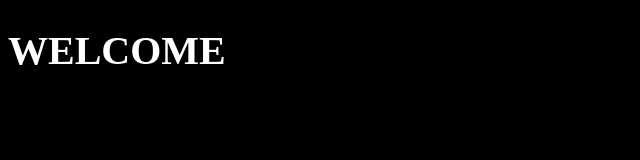
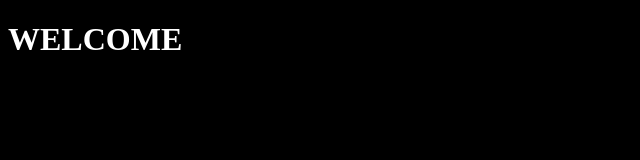
Before and after one commit to mohamadabdulfattah/mohamadabdulfattah.github.io, a plain HTML site: page index.html in a window 1280 px wide. Shown: the whole page, without its empty margins (0-640 px from the left). Drawn offline with Linux system fonts and the light colour scheme.

Commit message:
Update style.css

```diff
--- a/css/style.css
+++ b/css/style.css
@@ -2,6 +2,6 @@ body {
   background-color: #000000;
 }
 h1 {
-  font-size: 2.5rem;
-   color: #ffffff;
+  font-size: 2rem;
+   color: white;
 }
```
